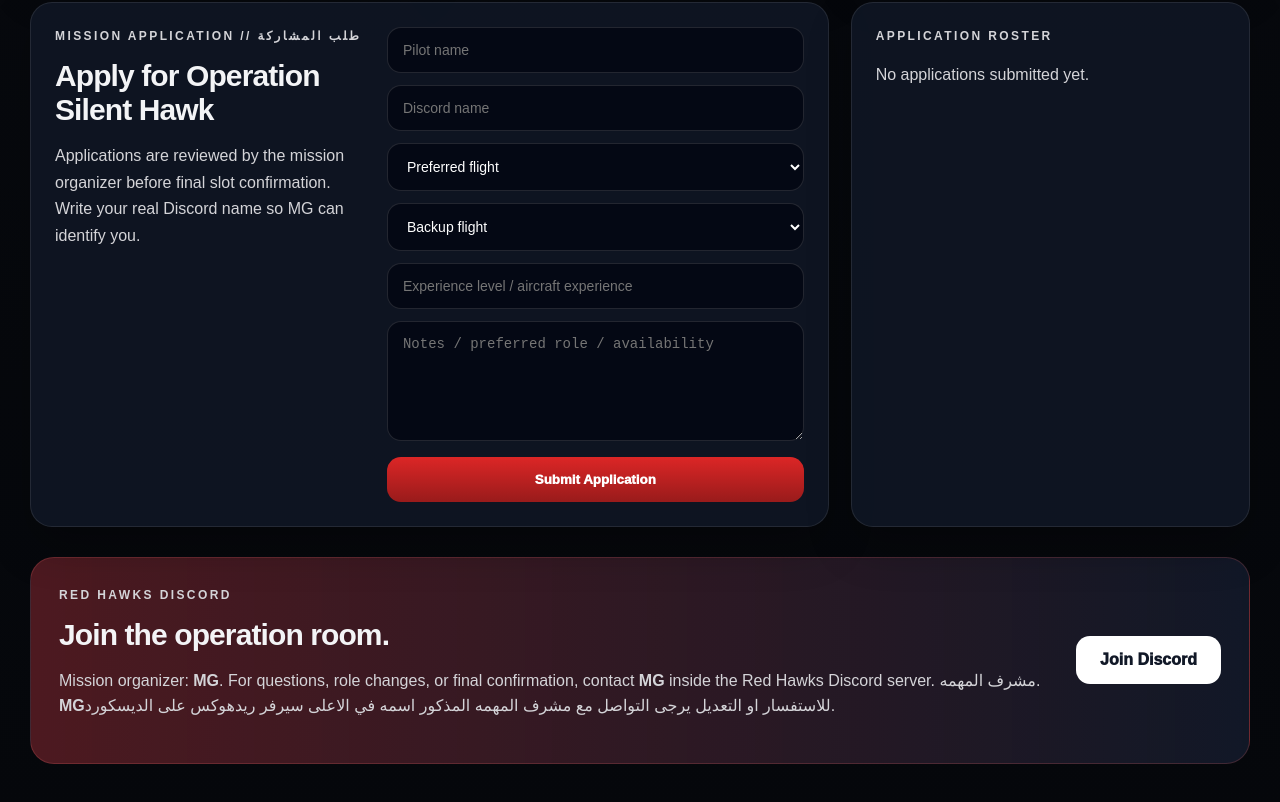
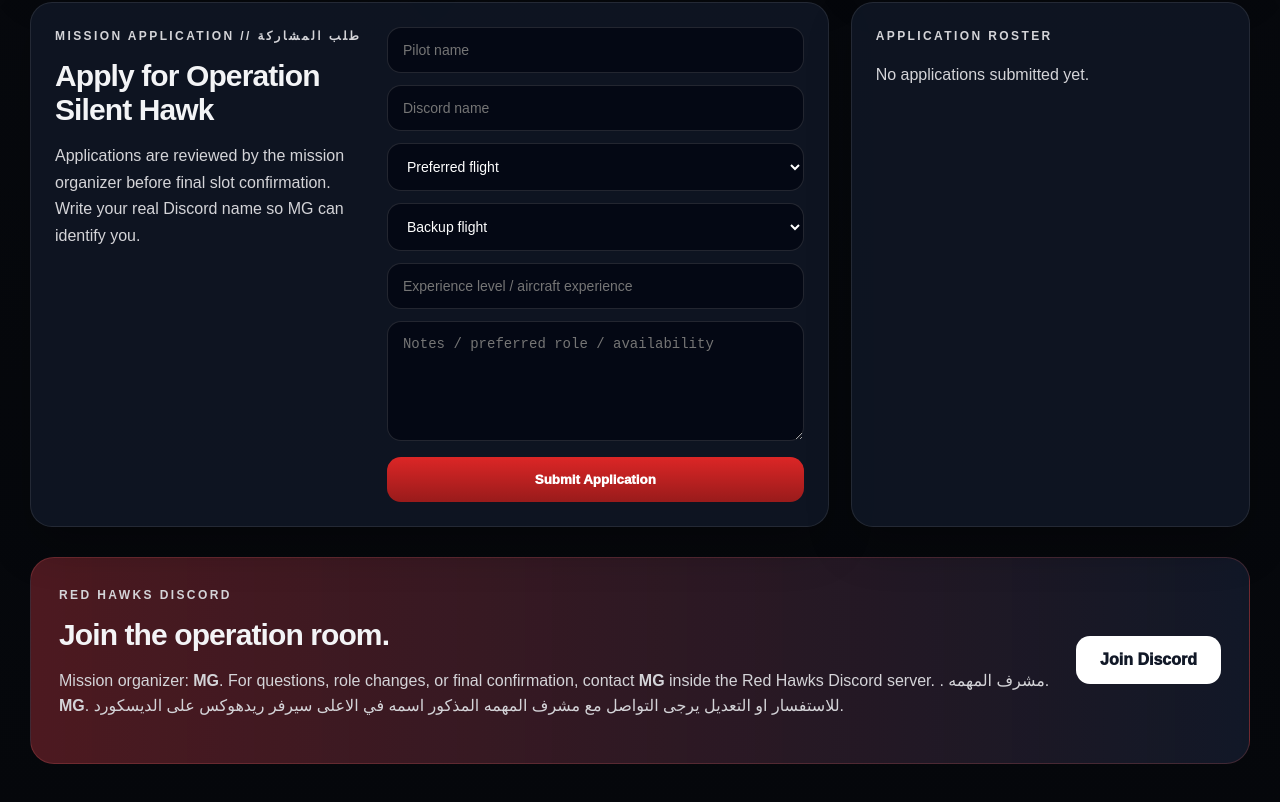
Before and after one commit to MG-ALOTAIBI/operation-silent-hawk, a React (Vite) app: page / in a window 1280 px wide. Shown: the part 2327-3129 px from the top of the page. Built offline with nearby package versions, Linux system fonts and the light colour scheme.

Commit message:
ARABIC TEXT FIXED 2.1

```diff
--- a/src/App.jsx
+++ b/src/App.jsx
@@ -377,7 +377,9 @@ export default function App() {
             <p>
               Mission organizer: <b>MG</b>. For questions, role changes, or final
               confirmation, contact <b>MG</b> inside the Red Hawks Discord server.
+              .
              مشرف المهمه. <b>MG</b>
+              .
              للاستفسار او التعديل يرجى التواصل مع مشرف المهمه المذكور اسمه في الاعلى سيرفر ريدهوكس على الديسكورد.
             </p>
           </div>
```
